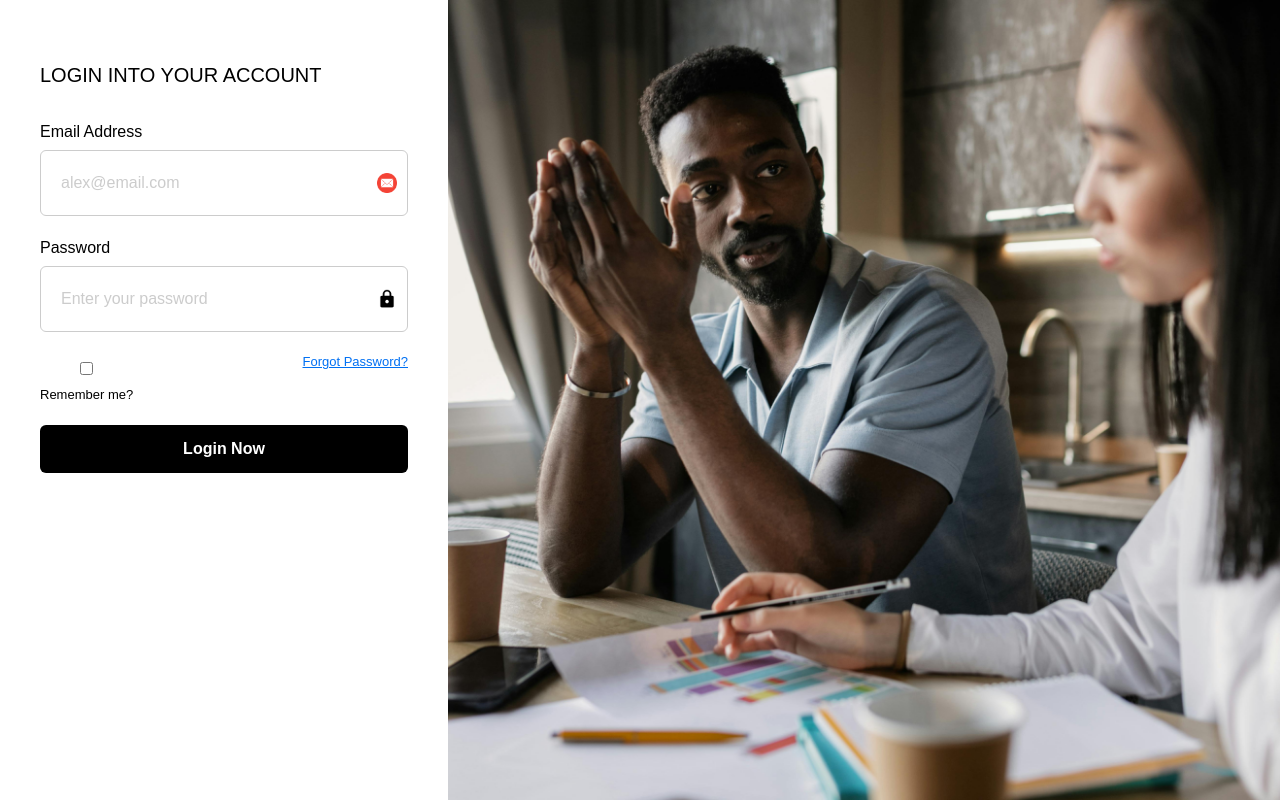
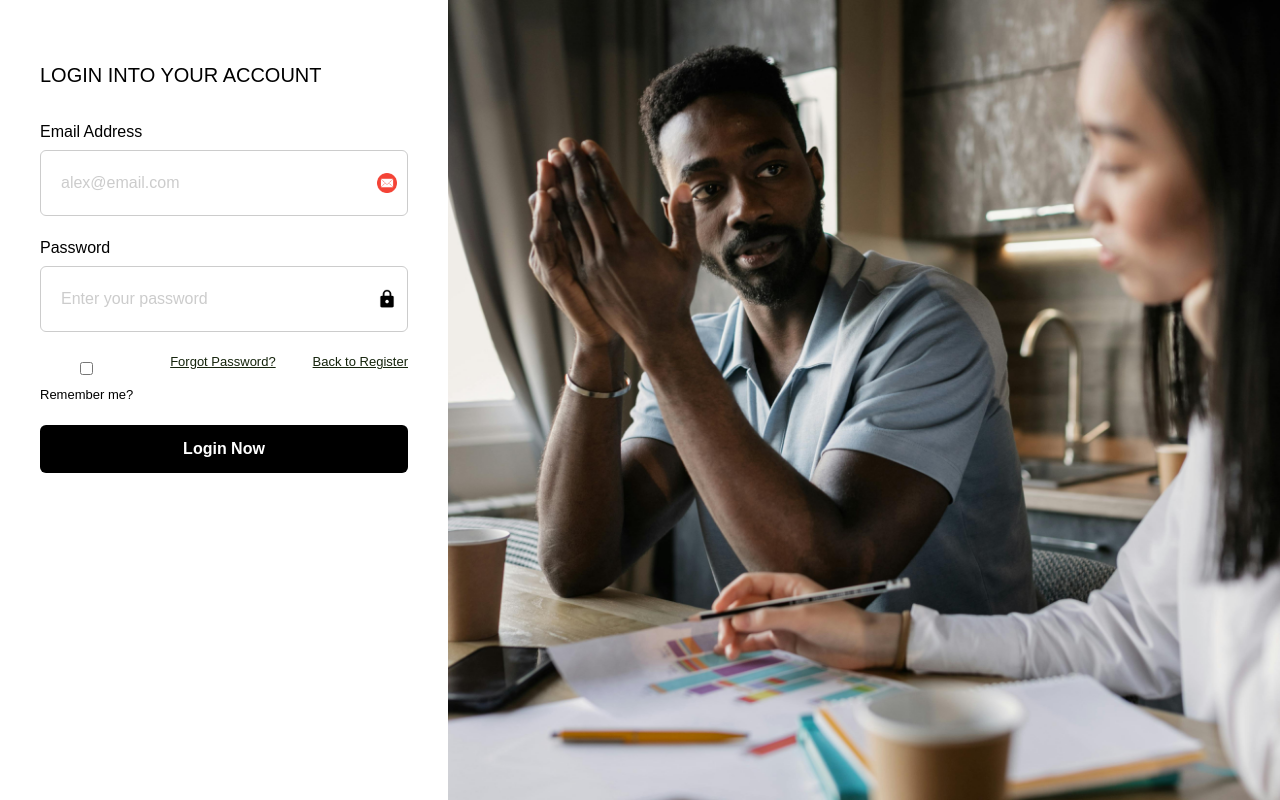
Before and after one commit to ThanhfVux2102/nextjs-chat-app, a Next.js app: page /login in a window 1280 px wide. Built offline with nearby package versions, Linux system fonts and the light colour scheme; no server answers.

Commit message:
style: change words's color

```diff
--- a/src/app/login/page.js
+++ b/src/app/login/page.js
@@ -58,9 +58,12 @@ const Login = () => {
           <label><input type="checkbox" /> Remember me?</label>
             <Link
               href="/forget-password"
-              style={{ color: '#0070f3', textDecoration: 'underline', cursor: 'pointer' }}
+              style={{ color: '#15240cff', textDecoration: 'underline', cursor: 'pointer' }}
             >
               Forgot Password?
+            </Link>
+            <Link href="/register" style={{ color: '#15240cff', textDecoration: 'underline' }}>
+              Back to Register
             </Link>
         </div>
 
```
